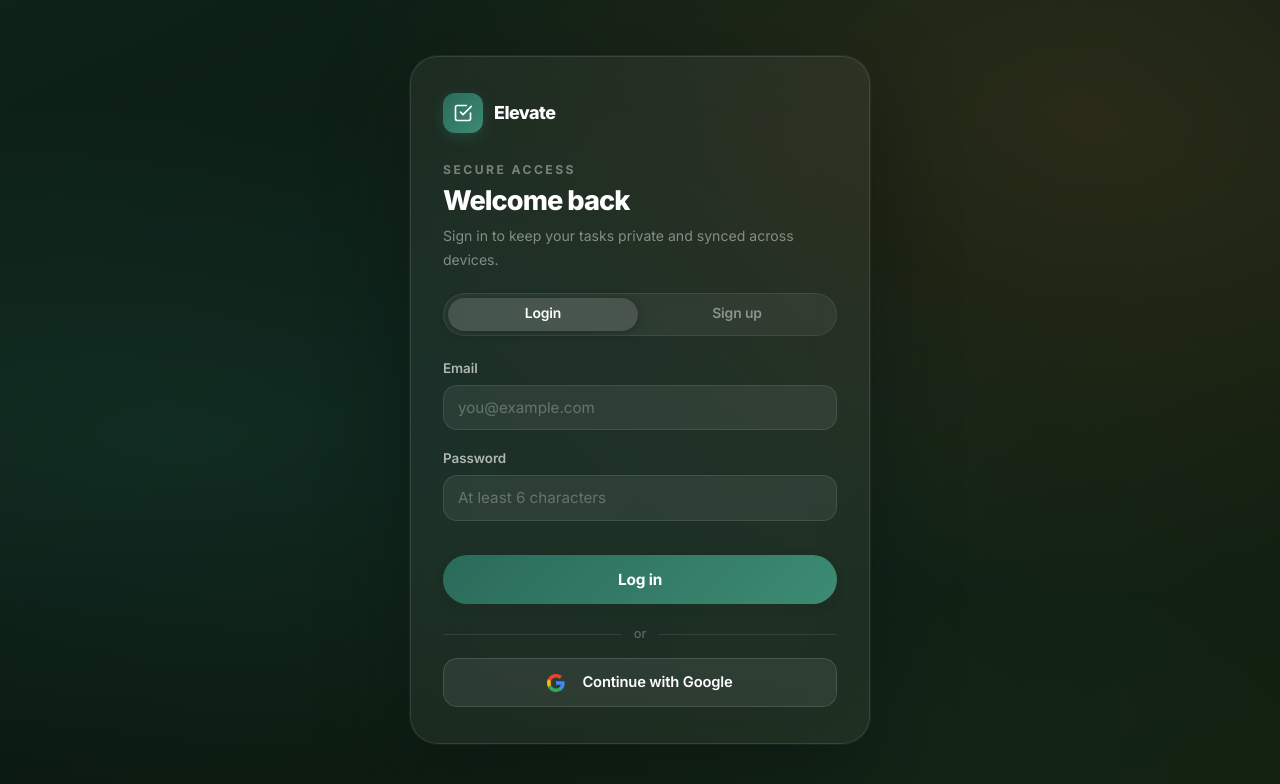
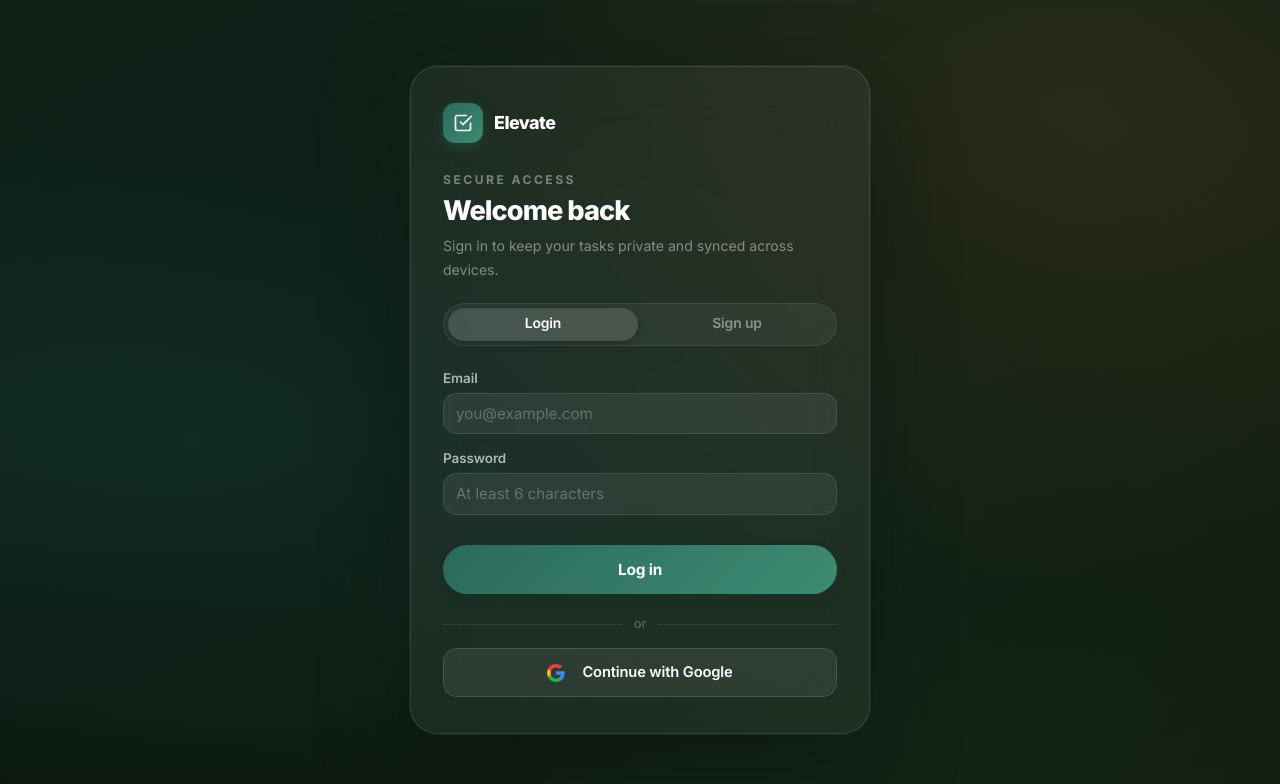
Before and after one commit to TejasvaGupta05/Elevate-Minimalistic-To-Do, a React (Vite) app in the folder client/: page / in a window 1280 px wide. Shown: the top 784 px of the page. Built offline with nearby package versions, Linux system fonts and the light colour scheme; no server answers.

Commit message:
UI CHANGES 15

```diff
--- a/client/src/App.css
+++ b/client/src/App.css
@@ -70,10 +70,10 @@ button, input, select, textarea { font: inherit; }
 
 input, select, textarea {
   width: 100%;
-  min-height: 42px;
+  min-height: 36px;
   border: 1.5px solid transparent;
   border-radius: var(--radius-md);
-  padding: 10px 14px;
+  padding: 8px 12px;
   background: var(--color-input-bg);
   color: var(--color-text);
   font-size: 0.95rem;
@@ -94,7 +94,7 @@ input:focus, select:focus, textarea:focus {
 
 textarea {
   resize: vertical;
-  min-height: 100px;
+  min-height: 70px;
 }
 
 select {
@@ -128,22 +128,26 @@ button:disabled { opacity: 0.5; cursor: not-allowed; transform: none !important;
   max-width: 960px;
   margin: 0 auto;
   padding: 24px 20px 56px;
+  position: relative;
 }
 
 /* ─────────────────────────────────────
    USER NAV
 ───────────────────────────────────── */
 .user-nav {
+  position: absolute;
+  top: 16px;
+  right: 20px;
+  z-index: 10;
   display: flex;
   align-items: center;
-  justify-content: space-between;
+  justify-content: flex-end;
   gap: 12px;
-  margin-bottom: 22px;
-  padding: 8px 12px 8px 16px;
+  padding: 6px 12px;
   background: var(--color-surface);
   border: 1.5px solid var(--color-border);
   border-radius: var(--radius-pill);
-  box-shadow: var(--shadow-xs);
+  box-shadow: var(--shadow-sm);
 }
 
 .user-nav-info {
@@ -276,7 +280,7 @@ button:disabled { opacity: 0.5; cursor: not-allowed; transform: none !important;
   flex: 2;
   display: grid;
   gap: 12px;
-  padding: 16px;
+  padding: px;
 }
 
 .progress-head {
@@ -485,8 +489,8 @@ button:disabled { opacity: 0.5; cursor: not-allowed; transform: none !important;
 .field-group {
   display: flex;
   flex-direction: column;
-  gap: 6px;
-  margin-bottom: 14px;
+  gap: 4px;
+  margin-bottom: 10px;
 }
 
 label {
@@ -1136,7 +1140,7 @@ label {
   .hero-stats { flex-wrap: wrap; width: 100%; }
   .stat-card  { flex: 1 1 130px; }
   .hero-actions { padding: 12px 14px; }
-  .user-nav   { border-radius: var(--radius-lg); }
+  .user-nav   { position: static; margin-bottom: 20px; width: 100%; justify-content: space-between; border-radius: var(--radius-lg); }
   .task-card  { padding: 14px 16px 14px 18px; }
   .auth-card  { padding: 28px 20px; }
   .toast-container { bottom: 16px; right: 14px; left: 14px; align-items: stretch; }
--- a/client/src/components/TaskForm.jsx
+++ b/client/src/components/TaskForm.jsx
@@ -90,7 +90,7 @@ function TaskForm({ task, onSubmit, submitting, onCancel }) {
           name="description"
           value={form.description}
           onChange={handleChange}
-          rows="4"
+          rows="2"
           placeholder="Add notes or details"
         />
         {validation.description ? <p className="error-text">{validation.description}</p> : null}
```
